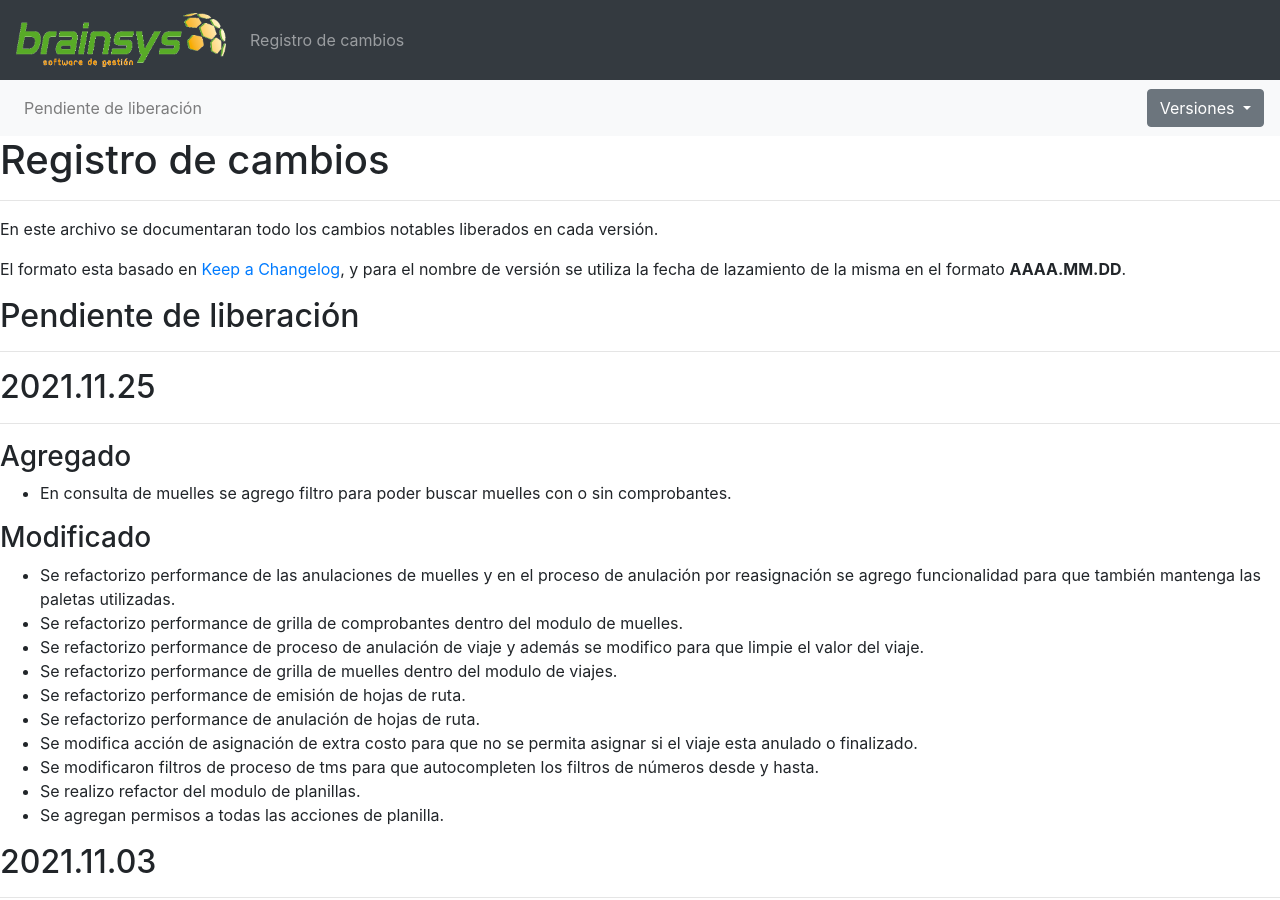
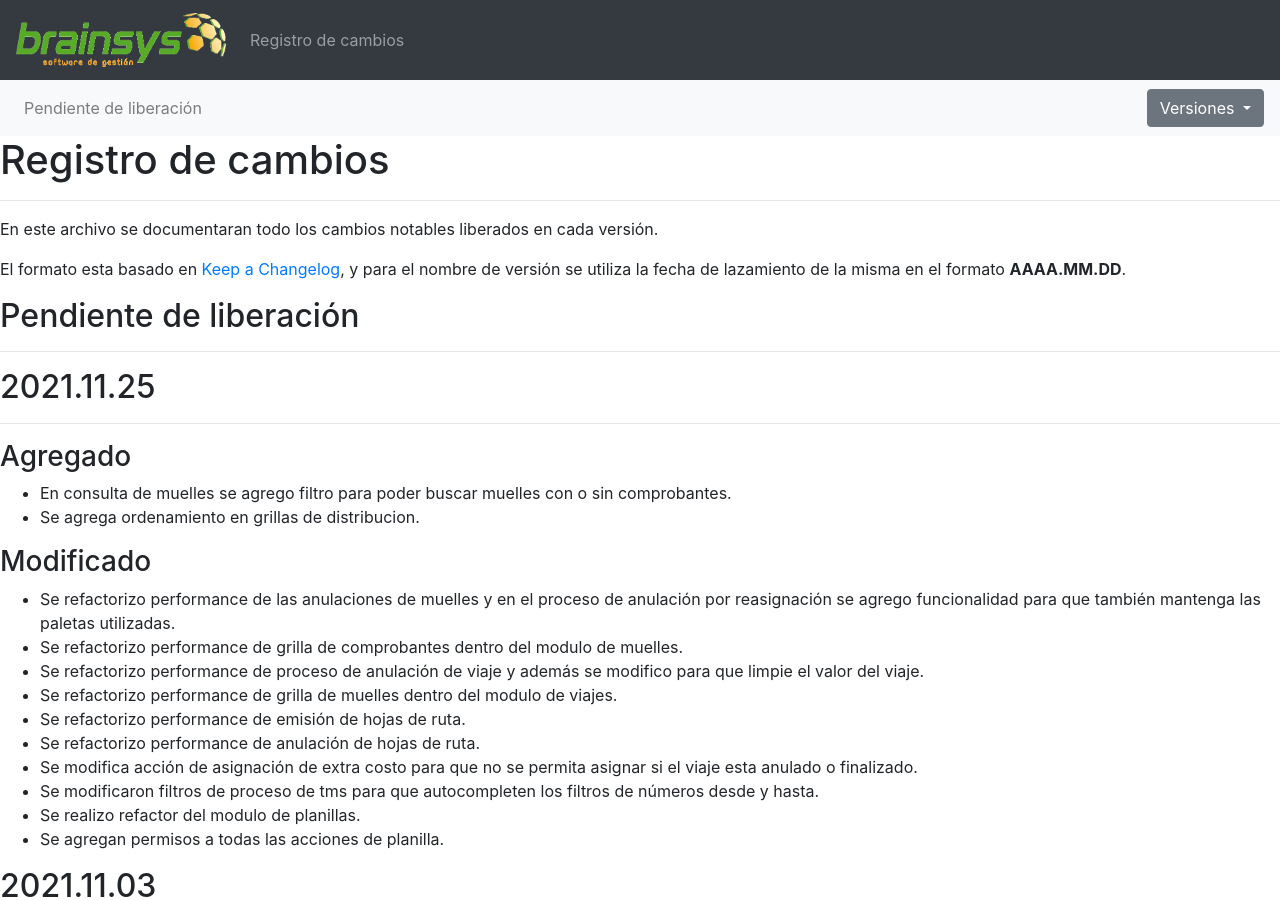
Before and after one commit to brainsys-arsaad/versionado, a Jekyll site: the page built from registro-cambios.markdown, in a window 1280 px wide and 900 px high. Built offline with Jekyll 4.4.1, drawn with Linux system fonts in a browser that asks for light colours.

Commit message:
Update registro-cambios.markdown

```diff
--- a/registro-cambios.markdown
+++ b/registro-cambios.markdown
@@ -62,6 +62,7 @@ El formato esta basado en [Keep a Changelog](https://keepachangelog.com/es-ES/1.
 ---
 ### Agregado
 - En consulta de muelles se agrego filtro para poder buscar muelles con o sin comprobantes.
+- Se agrega ordenamiento en grillas de distribucion.
 
 ### Modificado
 - Se refactorizo performance de las anulaciones de muelles y en el proceso de anulación por reasignación se agrego funcionalidad para que también mantenga las paletas utilizadas.
```
